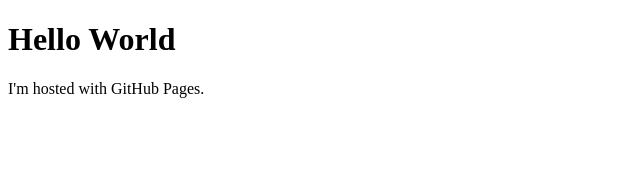
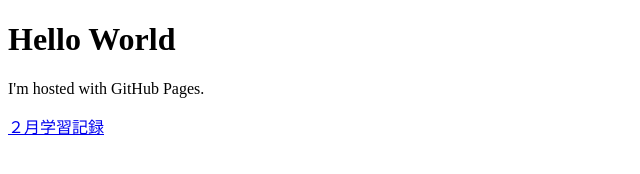
Before and after one commit to YuKageyama/NVRCD2021.github.io, a plain HTML site: page index.html in a window 1280 px wide. Shown: the whole page, without its empty margins (0-640 px from the left). Drawn offline with Linux system fonts and the light colour scheme.

Commit message:
Update index.html

```diff
--- a/index.html
+++ b/index.html
@@ -3,5 +3,6 @@
 <body>
 <h1>Hello World</h1>
 <p>I'm hosted with GitHub Pages.</p>
+  <a href="202102学習記録.md">２月学習記録</a>
 </body>
 </html>
```
